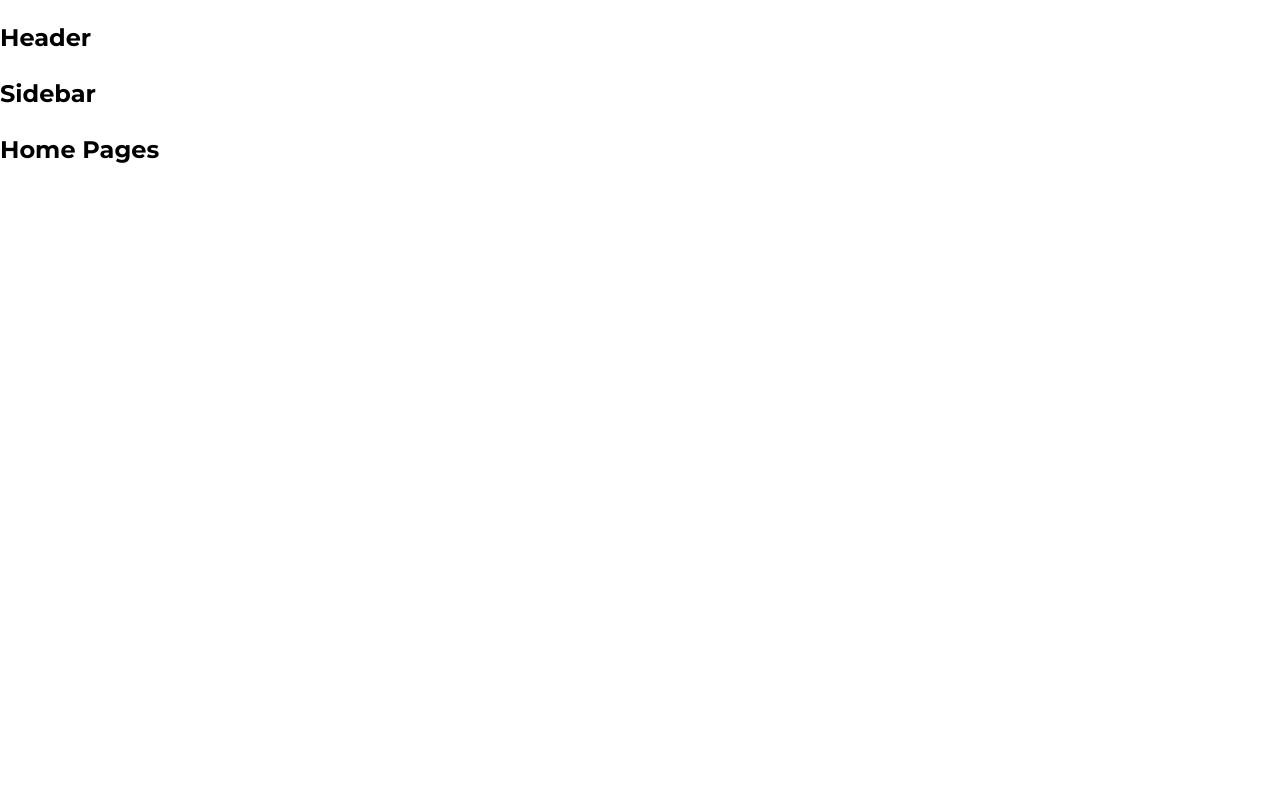
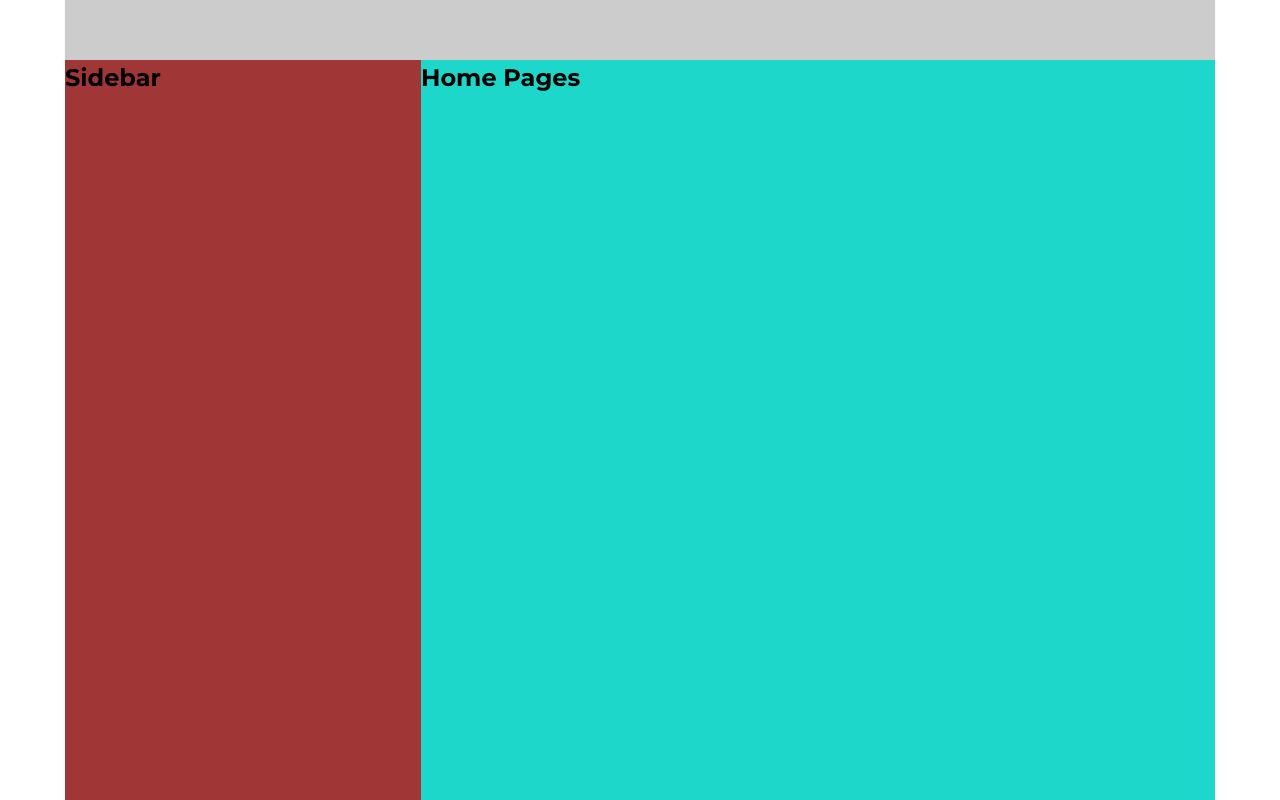
Before and after one commit to djr2323/TIKTOK__UI, a React (Create React App) app: page / in a window 1280 px wide. Shown: the top 800 px of the page. Built offline with nearby package versions, Linux system fonts and the light colour scheme.

Commit message:
Dựng khung layout mặc định

```diff
--- a/package.json
+++ b/package.json
@@ -6,6 +6,7 @@
     "@testing-library/jest-dom": "^5.16.5",
     "@testing-library/react": "^13.4.0",
     "@testing-library/user-event": "^13.5.0",
+    "classnames": "^2.3.2",
     "normalize.css": "^8.0.1",
     "react": "^18.2.0",
     "react-dom": "^18.2.0",
--- a/src/components/GlobalStyles/GlobalStyles.scss
+++ b/src/components/GlobalStyles/GlobalStyles.scss
@@ -5,6 +5,8 @@
     --primary: #fe2c55;
 }
 * {
+    margin: 0;
+    padding: 0;
     box-sizing: border-box;
 }
 html {
--- /dev/null
+++ b/src/components/LayOut/DefaultLayout/DefaultLayout.module.scss
@@ -0,0 +1,15 @@
+.wrapper {
+    display: flex;
+    flex-direction: column;
+    align-items: center;
+}
+.container {
+    width: 1150px;
+    min-height: 1000px;
+    background-color: #a13636;
+    display: flex;
+}
+.content {
+    flex: 1;
+    background: #1ed7cb;
+}
--- /dev/null
+++ b/src/components/LayOut/DefaultLayout/Sidebar/Sidebar.module.scss
@@ -0,0 +1,3 @@
+.wrapper {
+    width: 356px;
+}
--- a/src/components/LayOut/DefaultLayout/Sidebar/index.js
+++ b/src/components/LayOut/DefaultLayout/Sidebar/index.js
@@ -1,5 +1,14 @@
+import Styles from './Sidebar.module.scss';
+import classNames from 'classnames/bind';
+
+const cx = classNames.bind(Styles);
+
 function Sidebar() {
-    return <h2>Sidebar</h2>;
+    return (
+        <aside className={cx('wrapper')}>
+            <h2>Sidebar</h2>
+        </aside>
+    );
 }
 
 export default Sidebar;
--- a/src/components/LayOut/DefaultLayout/header/index.js
+++ /dev/null
@@ -1,5 +0,0 @@
-function Header() {
-    return <h2>Header</h2>;
-}
-
-export default Header;
--- a/src/components/LayOut/DefaultLayout/index.js
+++ b/src/components/LayOut/DefaultLayout/index.js
@@ -1,13 +1,17 @@
-import Header from './header';
+import Header from '~/components/LayOut/header';
 import Sidebar from './Sidebar';
+import Styles from './DefaultLayout.module.scss';
+import classNames from 'classnames/bind';
+
+const cx = classNames.bind(Styles);
 
 function DefaultLayout({ children }) {
     return (
-        <div>
+        <div className={cx('wrapper')}>
             <Header />
-            <div className="container">
+            <div className={cx('container')}>
                 <Sidebar />
-                <div className="content">{children}</div>
+                <div className={cx('content')}>{children}</div>
             </div>
         </div>
     );
--- a/src/components/LayOut/HeaderOnly/header/index.js
+++ /dev/null
@@ -1,5 +0,0 @@
-function Header() {
-    return <h2>Header</h2>;
-}
-
-export default Header;
--- a/src/components/LayOut/HeaderOnly/index.js
+++ b/src/components/LayOut/HeaderOnly/index.js
@@ -1,6 +1,6 @@
-import Header from './header';
+import Header from '~/components/LayOut/header';
 
-function DefaultLayout({ children }) {
+function HeaderOnly({ children }) {
     return (
         <div>
             <Header />
@@ -11,4 +11,4 @@
     );
 }
 
-export default DefaultLayout;
+export default HeaderOnly;
--- /dev/null
+++ b/src/components/LayOut/header/Header.module.scss
@@ -0,0 +1,11 @@
+.wrapper {
+    height: 60px;
+    box-shadow: 0 1px 1px rgb(0 0 0 /12%);
+    display: flex;
+    justify-content: center;
+}
+.inner {
+    height: 100%;
+    width: 1150px;
+    background-color: #ccc;
+}
--- /dev/null
+++ b/src/components/LayOut/header/index.js
@@ -0,0 +1,17 @@
+import Styles from './Header.module.scss';
+import classNames from 'classnames/bind';
+
+const cx = classNames.bind(Styles);
+
+function Header() {
+    return (
+        <header className={cx('wrapper')}>
+            <div className={cx('inner')}>
+                {/* logo */}
+                {/* seacrh */}
+            </div>
+        </header>
+    );
+}
+
+export default Header;
```
Also changed, not shown: 1 other file (tests, documents, lock files or other folders).
